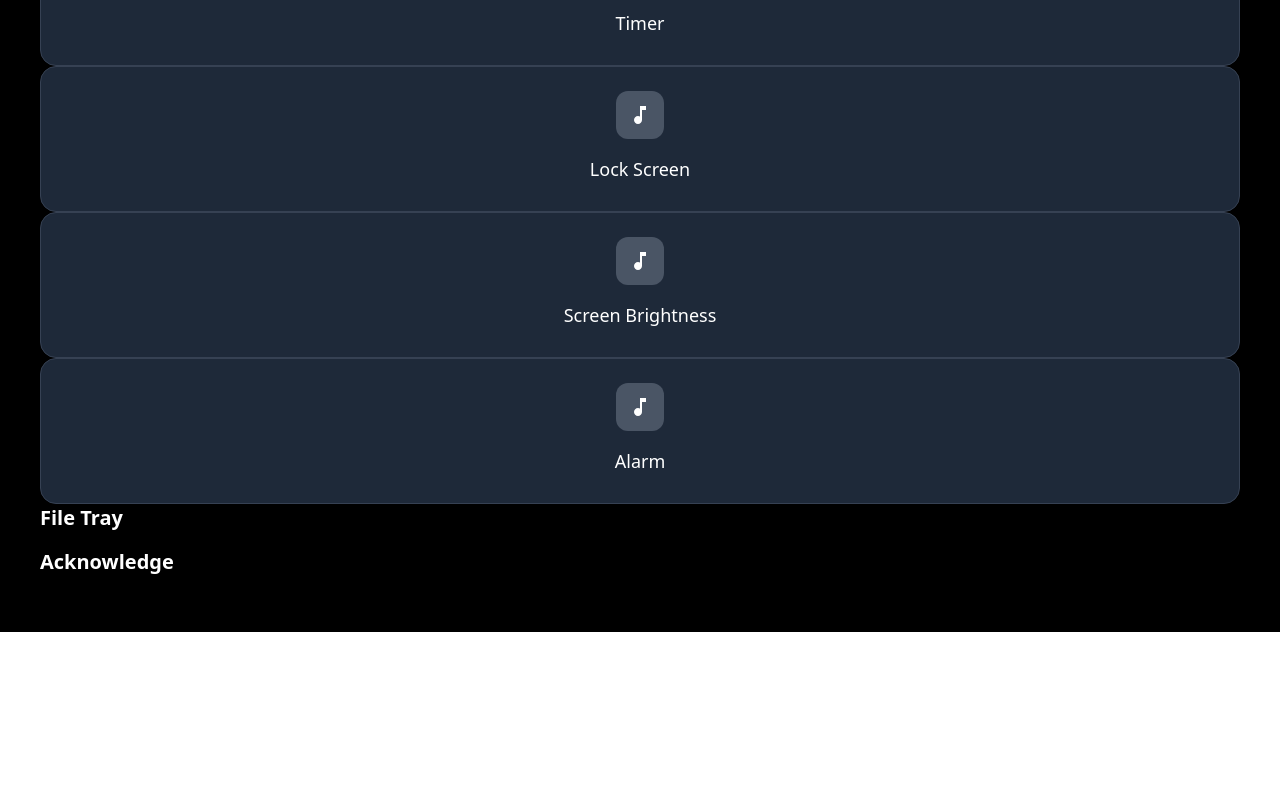
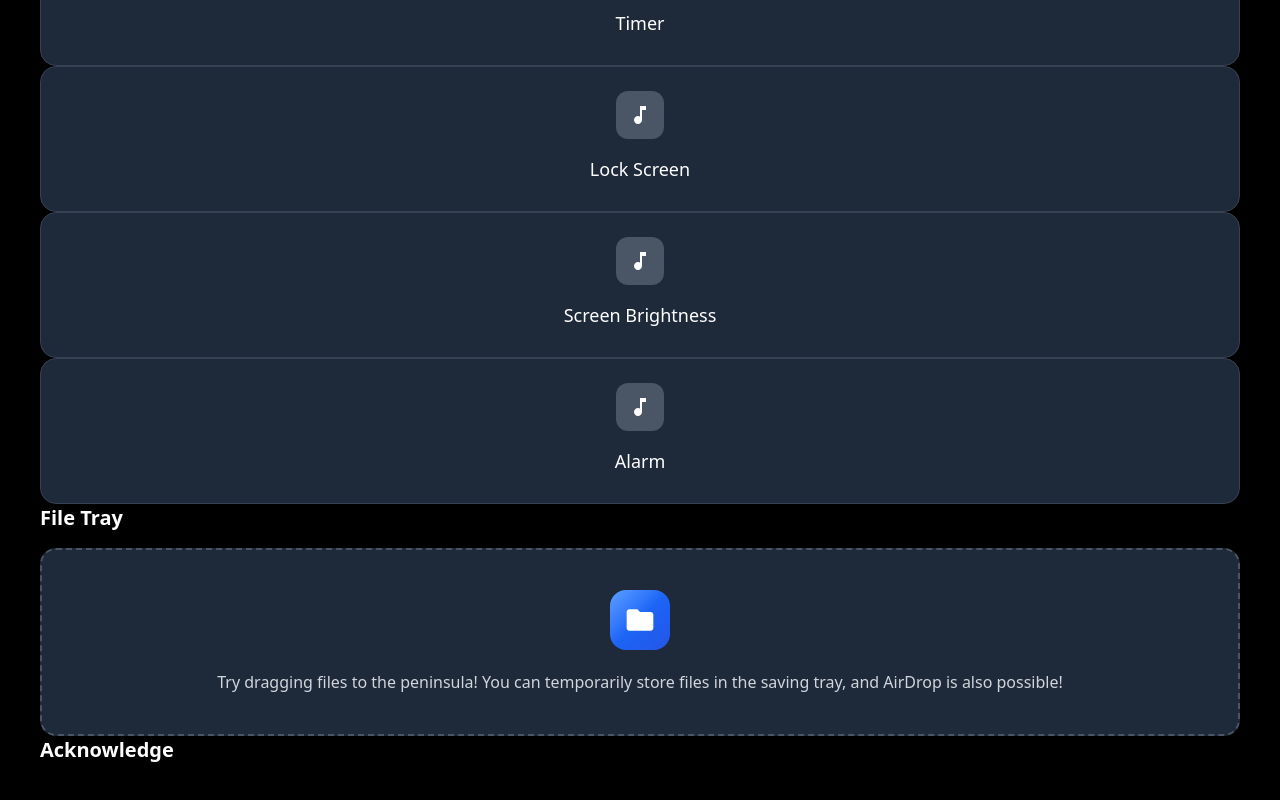
Before and after one commit to SnP-Potato/live-peninsula-web, a Next.js app: page /test-page in a window 1280 px wide. Shown: the part 1372-2172 px from the top of the page. Before the commit the page ends 2004 px from the top, so only its background shows below. Built offline with nearby package versions, Linux system fonts and the light colour scheme.

Commit message:
feat: add FileTray component

```diff
--- a/src/app/test-page/page.tsx
+++ b/src/app/test-page/page.tsx
@@ -4,6 +4,7 @@ import DynamicIsland from '@/components/DynamicIsland';
 import HeaderIcon from '@/components/HeaderIcon';
 import DownlaodButton from '@/components/DownloadButton';
 import ActivityItem from '@/components/ActivityItem';
+import FileTray from '@/components/FileTray';
 
 import { Battery80, MusicNote, Search, Star, VolumeUp } from '@mui/icons-material';
 
@@ -29,6 +30,7 @@ export default function TestPage() {
         <ActivityItem icon={<MusicNote />} title="Screen Brightness" />
         <ActivityItem icon={<MusicNote />} title="Alarm" />
         <h2 className="mb-4 text-xl font-semibold">File Tray</h2>
+        <FileTray />
         <h2 className="mb-4 text-xl font-semibold">Acknowledge</h2>
       </section>
     </div>
--- /dev/null
+++ b/src/components/FileTray.tsx
@@ -0,0 +1,25 @@
+'use client';
+
+import React from 'react';
+
+export default function FileTray() {
+  return (
+    <div className="group relative rounded-2xl border-2 border-dashed border-gray-600 bg-gray-800 p-10 text-center transition-all duration-300 hover:scale-102 hover:border-blue-500 hover:bg-blue-500/5 hover:shadow-2xl hover:shadow-blue-500/20">
+      {/* Gradient overlay */}
+      <div className="absolute inset-0 rounded-2xl bg-blue-500/10 opacity-0 transition-opacity duration-300 group-hover:opacity-100" />
+
+      {/* Icon */}
+      <div className="relative mx-auto mb-5 flex h-15 w-15 items-center justify-center rounded-2xl bg-gradient-to-br from-blue-500 to-blue-700 transition-transform duration-500 group-hover:-translate-y-3 group-hover:scale-110">
+        <div className="absolute inset-0 rounded-2xl bg-gradient-to-br from-white/30 via-transparent to-white/10 opacity-80" />
+        <svg className="relative z-10 h-8 w-8 fill-white" viewBox="0 0 24 24">
+          <path d="M10 4H4c-1.11 0-2 0.89-2 2v12c0 1.11 0.89 2 2 2h16c1.11 0 2-0.89 2-2V8c0-1.11-0.89-2-2-2h-8l-2-2z" />
+        </svg>
+      </div>
+
+      <p className="relative z-10 text-gray-300">
+        Try dragging files to the peninsula! You can temporarily store files in
+        the saving tray, and AirDrop is also possible!
+      </p>
+    </div>
+  );
+}
```
